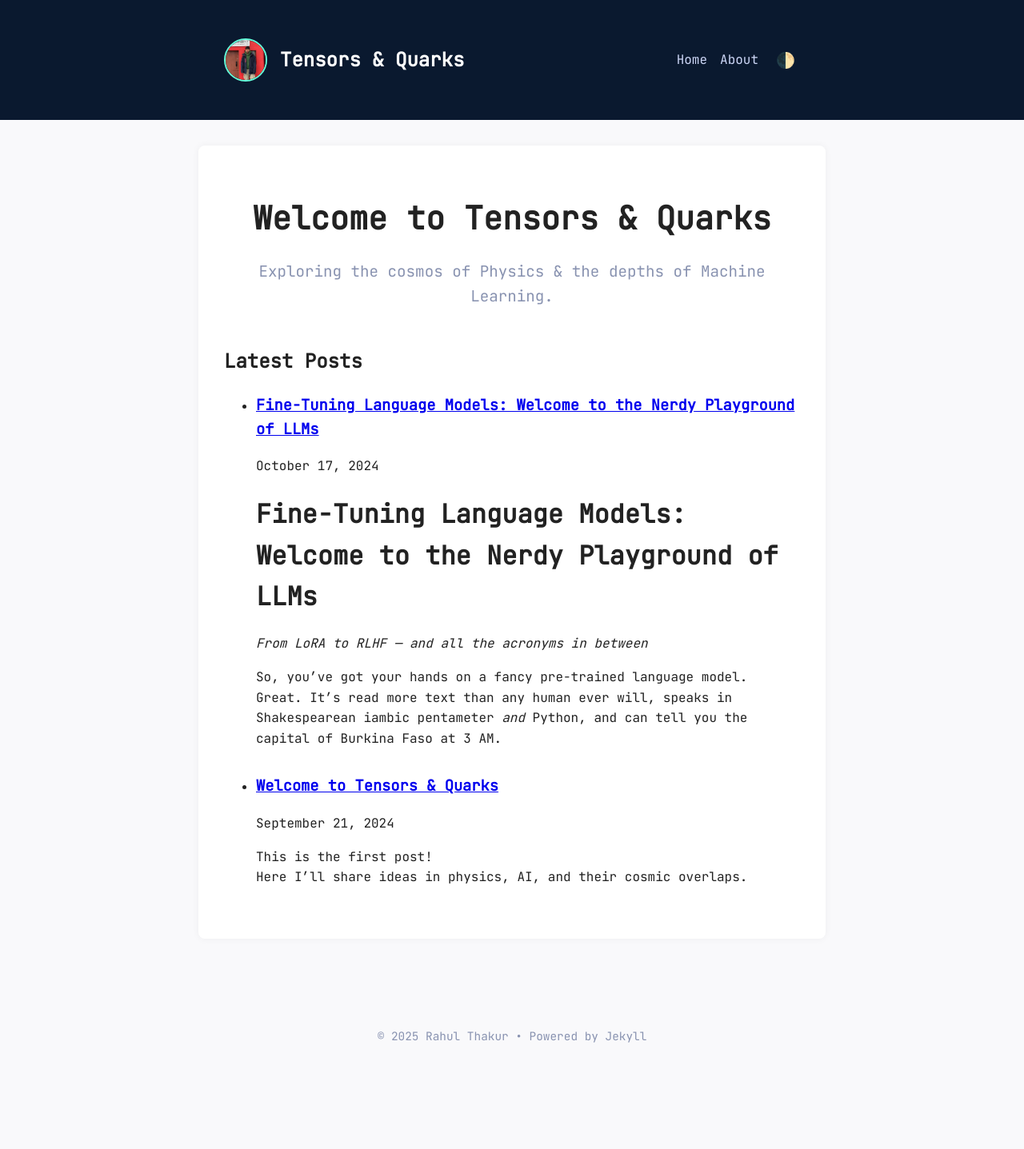
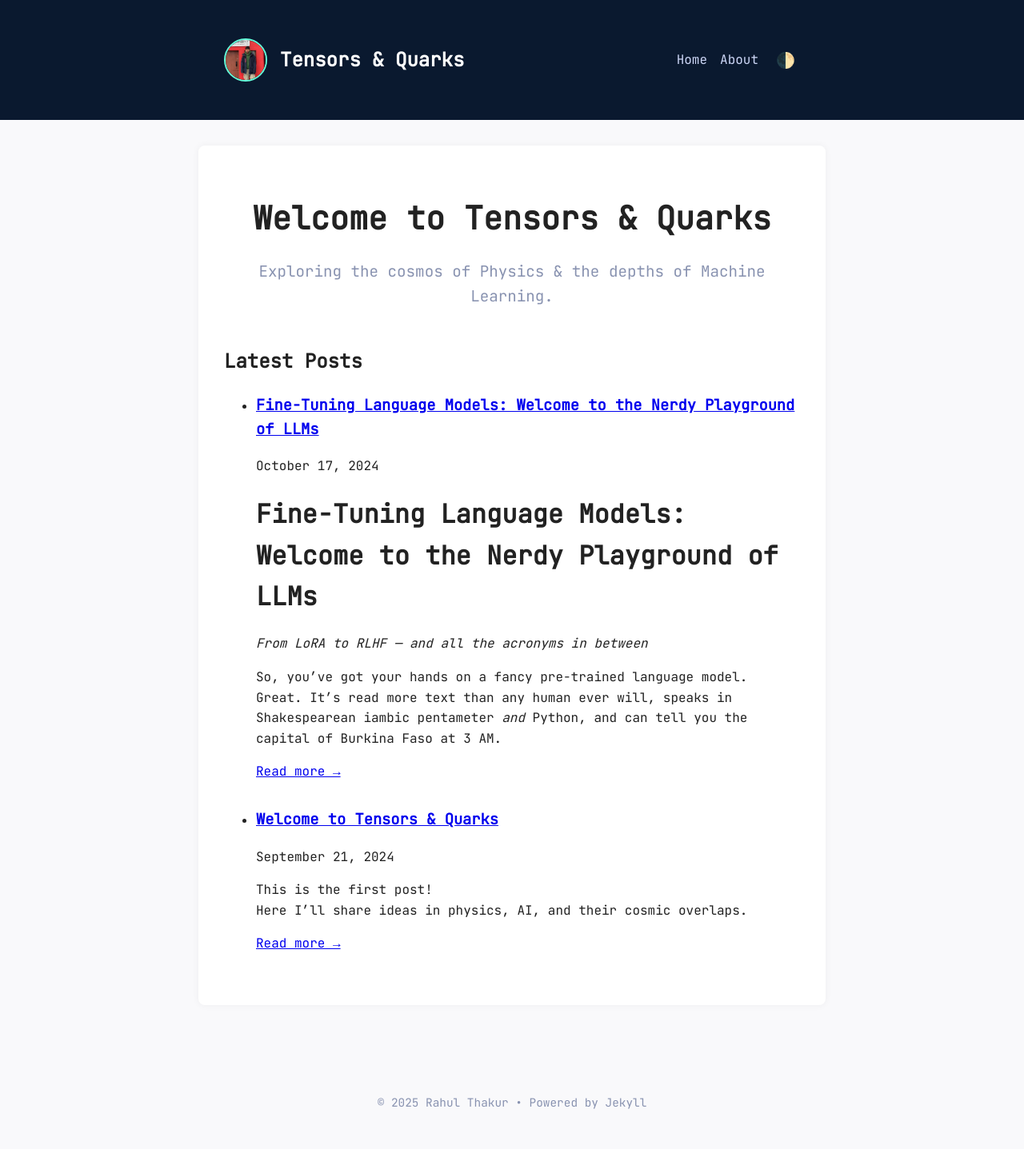
Before and after one commit to Raahul-Thakur/tensorandquarks.github.io, a Jekyll site: the page built from index.md, in a window 1280 px wide. Shown: the whole page at 80% size. Built offline with Jekyll 4.4.1, drawn with Linux system fonts in a browser that asks for light colours; before the commit the page ends 1354 px from its top, so only the background shows below that.

Commit message:
Update index.md

```diff
--- a/index.md
+++ b/index.md
@@ -16,6 +16,7 @@ title: Home
       <h3><a href="{{ post.url | relative_url }}">{{ post.title }}</a></h3>
       <p>{{ post.date | date: "%B %-d, %Y" }}</p>
       <p>{{ post.excerpt }}</p>
+      <a href="{{ post.url | relative_url }}">Read more →</a>
     </li>
   {% endfor %}
 </ul>
```
